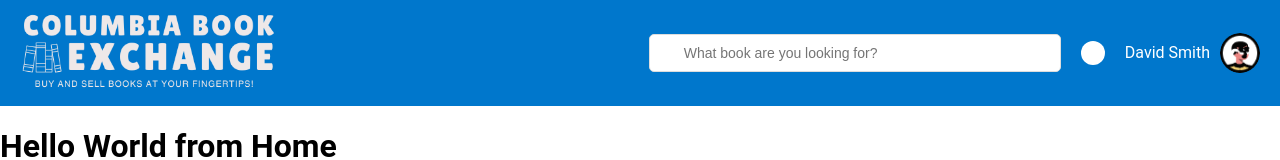
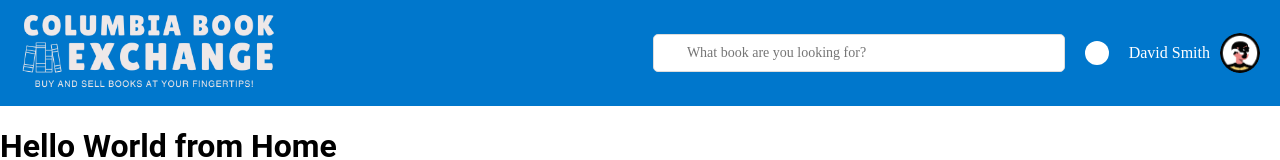
Before and after one commit to alexakfk/columbia-book-exchange, a React (Create React App) app: page / in a window 1280 px wide. Shown: the top 160 px of the page. Built offline with nearby package versions, Linux system fonts and the light colour scheme.

Commit message:
Fix font for header banner.

```diff
--- a/src/App.css
+++ b/src/App.css
@@ -91,6 +91,7 @@ header .logo img {
   padding: 5px;
   margin-left: 10px;
   width: 100%;
+  font-family: "Oswald";
 }
 
 header .save {
@@ -107,6 +108,7 @@ header .profile {
   display: flex;
   align-items: center;
   gap: 10px;
+  font-family: "Oswald";
 }
 
 header .profile img {
```
